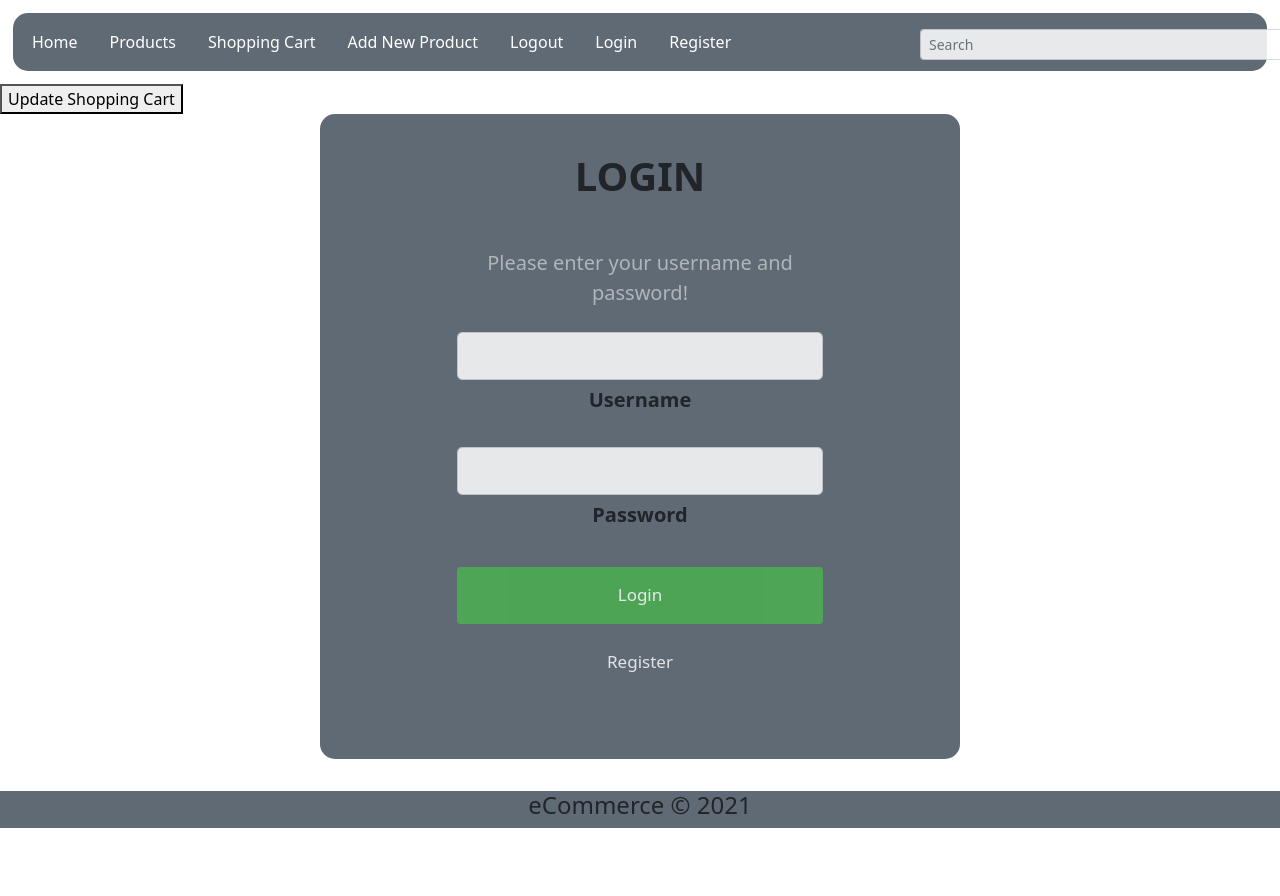
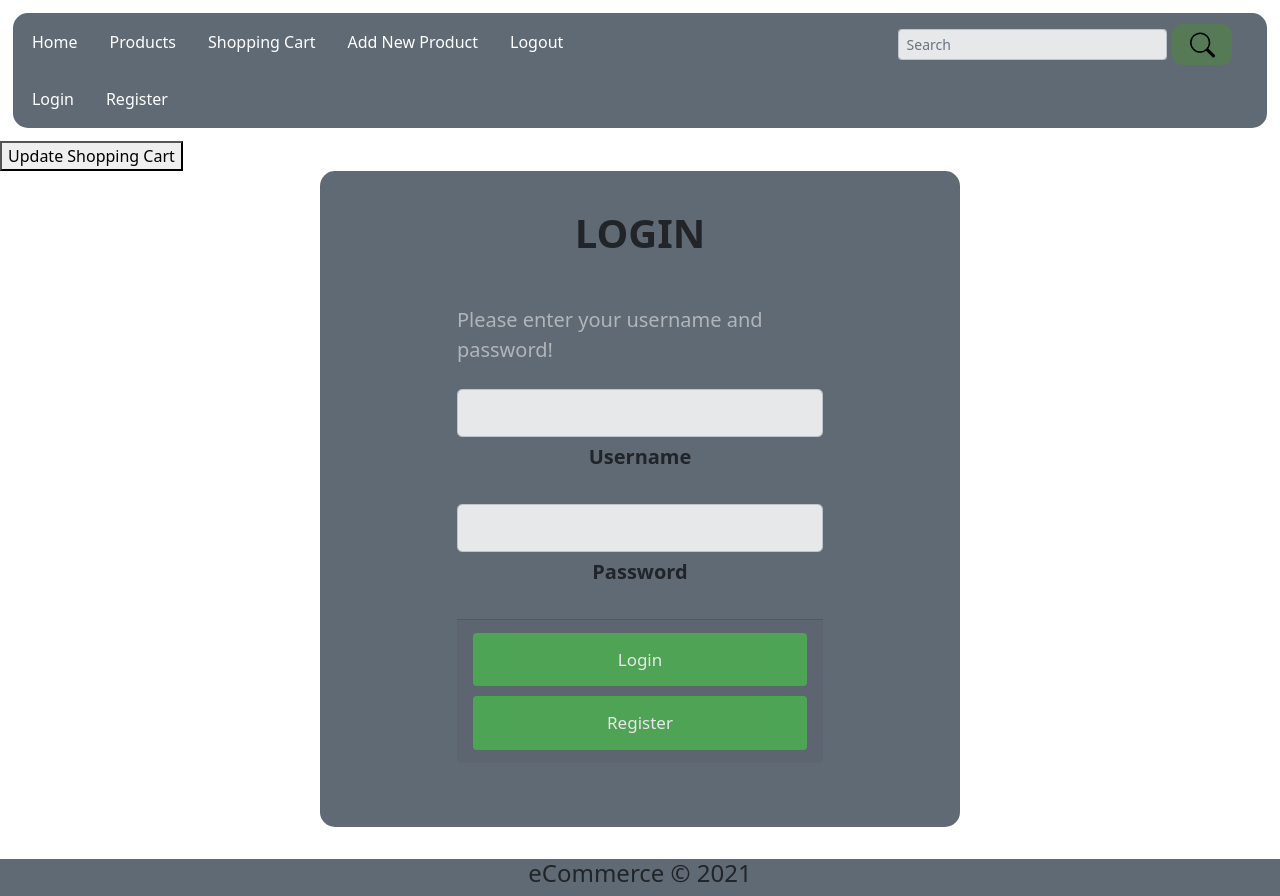
Before and after one commit to MarshallCass/Sports_Memorabilia_Front_End, a React (Create React App) app: page /Login in a window 1280 px wide. Before the commit the page ends 828 px from the top, so only its background shows below. Built offline with nearby package versions, Linux system fonts and the light colour scheme; no server answers.

Commit message:
moved search bar altered buttons to get rid of flicker

```diff
--- a/src/Components/App.jsx
+++ b/src/Components/App.jsx
@@ -10,7 +10,6 @@ import ShoppingCart from './ShoppingCart/ShoppingCart'
 import jwtDecode from 'jwt-decode';
 import axios from 'axios';
 import Footer from './Footer/Footer';
-import SearchBar from './SearchBar/SearchBar';
 
 // const tokenFromStorage = localStorage.getItem('token');
 // localStorage.removeItem('token')
@@ -124,7 +123,9 @@ const user = this.state.loggedInUser
                 <div>
                 <NavBar user={user}/>
                 </div>
+                <div>
                 <button onClick={this.getCartProducts}> Update Shopping Cart</button>
+                </div>
                 <Switch>
                 <Route path='/' exact={true} render={(props) => {
                     if (!user) {
--- a/src/Components/Login/Login.css
+++ b/src/Components/Login/Login.css
@@ -33,14 +33,39 @@ input:hover,
 
 
 /* style the submit button */
-button[type="submit"] {
+.LoginButton[type="submit"] {
   background-color: #4caf50;
   color: white;
   cursor: pointer;
+  width: auto;
+  position: relative;
 }
 
-button[type="submit"]:hover {
+.LoginButton[type="submit"]:hover {
   background-color: #45a049;
+  color:black;
+  cursor: pointer;
+  width: auto;
+  transform: scale(1);
+  position: relative;
+}
+
+/* style the submit button */
+.button[type="submit"] {
+  background-color: #4caf50;
+  color: black;
+  cursor: pointer;
+  width: auto;
+  position: relative;
+}
+
+.button[type="submit"]:hover {
+  background-color: #45a049;
+  color:black;
+  cursor: pointer;
+  width: auto;
+  transform: scale(1);
+  position: relative;
 }
 
 .col {
--- a/src/Components/Login/Login.jsx
+++ b/src/Components/Login/Login.jsx
@@ -56,13 +56,13 @@ class Login extends Component {
                     <input type="password" name= "password" id="typePasswordX" class="form-control form-control-lg" onChange={this.handleChange} value={this.state.password} />
                     <label className="form-label fs-5 fw-bold" for="typePasswordX">Password</label>
                   </div>
+                  <div class="card-footer">
                   <div>
-                  <button class="btn btn-outline-light btn-lg px-5" type="submit">Login</button>
+                  <button class="btn btn-outline-light btn-lg" type="submit">Login</button>
                   </div>
-                  <div>
-                  <Link to ='/Register'>
-                 <button class="btn btn-outline-light btn-lg px-5 fw-">Register</button>
-                 </Link>
+                    <Link to ='/Register'>
+                        <button class="btn btn-outline-light btn-lg" type="submit">Register</button>
+                    </Link>
                   </div>
             </div>
 
--- a/src/Components/NavBar/NavBar.css
+++ b/src/Components/NavBar/NavBar.css
@@ -13,9 +13,10 @@ ul {
     background-color: #606a74;
     float:none;
 }
-nav {
+.nav {
     z-index: 9999;
 }
+
 nav a {
     float: left;
     display: block;
@@ -47,46 +48,3 @@ nav a {
 .form-outline{
         text-align: left;
       }
-
-
-    /* style inputs and link buttons */
-input,
- .btn {
-    width: 100%;
-    padding: 5%;
-    border: none;
-    border-radius: 4px;
-    margin: 5px 0;
-    opacity: 0.85;
-    display: inline-block;
-    font-size: 17px;
-    line-height: 10px;
-    text-decoration: none; /* remove underline from anchors */
-}
-
-input:hover,
- .btn:hover {
-    opacity: 1;
-}
-
-/* style the submit button */
-button[type="button"] {
-    border-radius: 10px;
-    padding: 6px 5px 5px 18px;
-    background-color: #567956;
-    color: black;
-    cursor: pointer;
-    width: 60px;
-    height: auto;
-}
-
-button[type="submit"]:hover {
-    background-color: #45a049;
-    width: 50px;
-    border-radius: 10px;
-    padding: 6px 5px 5px 18px;
-    color: white;
-    cursor: pointer;
-    width: 60px;
-    height: auto;
-}
--- a/src/Components/NavBar/NavBar.jsx
+++ b/src/Components/NavBar/NavBar.jsx
@@ -14,7 +14,7 @@ const NavBar = ({user}) => {
     return (
 <nav>
 
-            {user && <h4> Welcome {user.username} </h4>}
+           {user && <h4> Welcome {user.username} </h4>}
             <ul>
                 <React.Fragment>
                         <Link to ='/Home'> <li>Home</li> </Link>
--- a/src/Components/Register/Register.css
+++ b/src/Components/Register/Register.css
@@ -33,25 +33,23 @@ input:hover,
 
 
 /* style the submit button */
-button[type="submit"] {
+.button[type="submit"] {
   background-color: #4caf50;
   color: white;
   cursor: pointer;
+  width: auto;
+  position: relative;
 }
 
-button[type="submit"]:hover {
+.button[type="submit"]:hover {
   background-color: #45a049;
+  color:black;
+  cursor: pointer;
+  width: auto;
+  transform: scale(1);
+  position: relative;
 }
-h1 {
-  text-align: center;
-}
-h2 {
 
-  margin-left: 30px;
-}
-p {
-  text-align: center;
-}
 
 .col {
   float: right;
--- a/src/Components/Register/Register.jsx
+++ b/src/Components/Register/Register.jsx
@@ -78,8 +78,8 @@ class Register extends Component {
                   <input type="text" name = "phonenumber" id="typePhonenumberX" class="form-control form-control-lg" onChange={this.handleChange} value={this.state.phonenumber} />
                   <label class="form-label fs-6 fw-bold" for="typePhonenumberX">Phone Number</label>
                 </div>
-                <div>
-                  <button class="btn btn-outline-light btn-lg px-5" type="submit">Register</button>
+                <div class="card-footer">
+                    <button class="btn btn-outline-light btn-lg" type="submit">Register</button>
                 </div>
             </div>
         </div>
--- a/src/Components/SearchBar/SearchBar.css
+++ b/src/Components/SearchBar/SearchBar.css
@@ -4,10 +4,10 @@
 
 .search-bar{
     margin-inline-start: 70%;
-    margin-inline-end: 90%;
+    margin-inline-end: 80%;
     padding: 8px ;
-    width: 525px;
-    position: fixed;
+    width: 350px;
+    position: sticky;
 }
 
     /* style inputs and link buttons */
```
